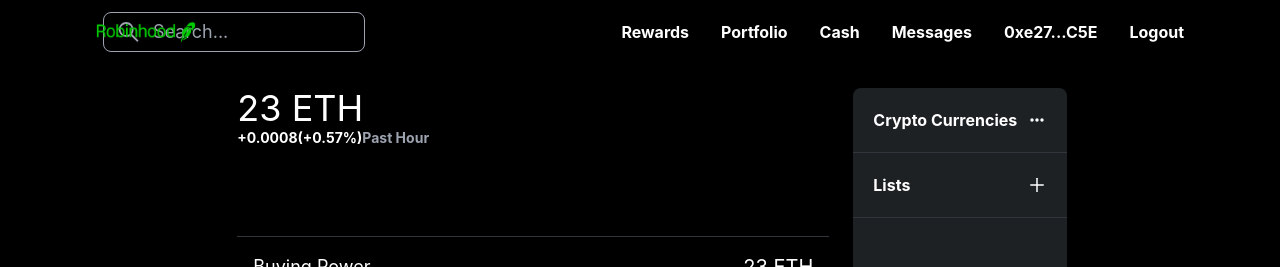
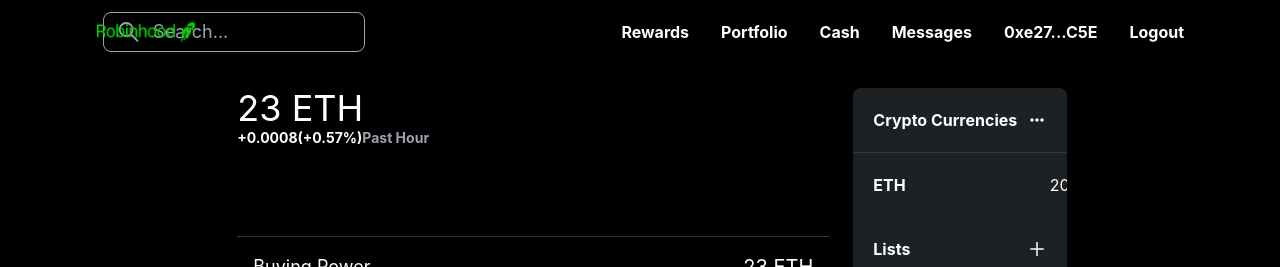
Before and after one commit to gepthecoder/robinhood-blockchain, a Next.js app: page / in a window 1280 px wide. Shown: the top 267 px of the page. Built offline with nearby package versions, Linux system fonts and the light colour scheme.

Commit message:
$0015: [Frontend] [Notice] [Sidebar]: add asset component with static data

```diff
--- /dev/null
+++ b/components/Asset.js
@@ -0,0 +1,34 @@
+import React from 'react'
+
+const styles = {
+  wrapper: 'flex justify-between p-5  hover:bg-[#30363B] duration-300',
+  container: 'flex flex-col text-white items-center justify-center',
+  name: 'font-bold',
+  chart: 'w-36 h-full',
+  price: 'flex flex-col text-white',
+  percent: 'text-green-400',
+}
+
+const Asset = () => {
+
+  return (
+    <div className={styles.wrapper}>
+      <div className={styles.container}>
+        <div className={styles.name}>ETH</div>
+      </div>
+      <div>
+        <div className={styles.chart}>
+        </div>
+      </div>
+      <div className={styles.price}>
+        <div>2030$</div>
+        <div
+          className={styles.percent}
+        >
+        </div>
+      </div>
+    </div>
+  )
+}
+
+export default Asset
--- a/pages/index.js
+++ b/pages/index.js
@@ -2,6 +2,7 @@
 import Header from '../components/Header'
 import BuyTokens from '../components/BuyTokens'
 import Notice from '../components/Notice'
+import Asset from '../components/Asset'
 
 // Icons
 import { BiDotsHorizontalRounded } from 'react-icons/bi'
@@ -71,10 +72,10 @@ export default function Home() {
         <div className={styles.rightMain}>
           <div className={styles.rightMainItem}>
             <div className={styles.ItemTitle}>Crypto Currencies</div>
-
             <BiDotsHorizontalRounded className={styles.moreOptions} />
           </div>
           {/* Map through coins and for every coin make and asset component*/}
+          <Asset />
           <div className={styles.rightMainItem}>
             <div className={styles.ItemTitle}>Lists</div>
               <AiOutlinePlus className={styles.moreOptions} />
```
